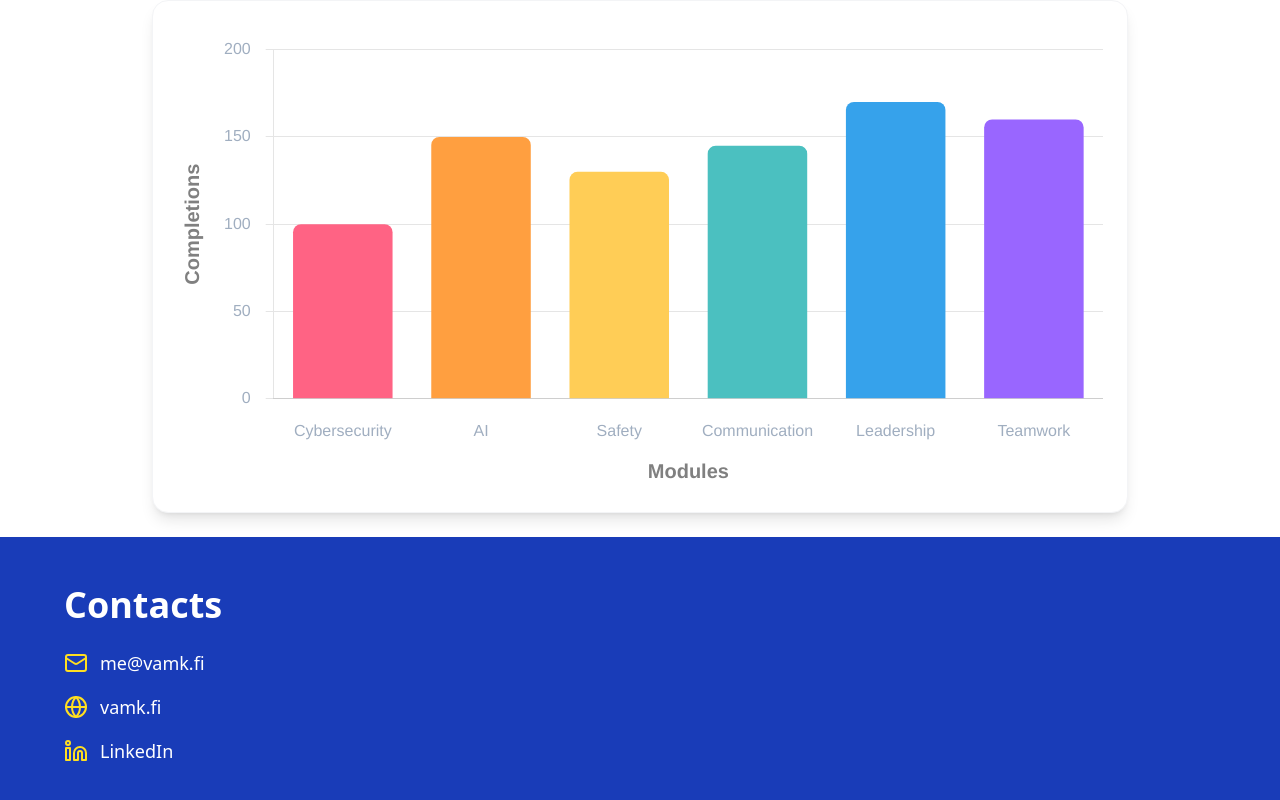
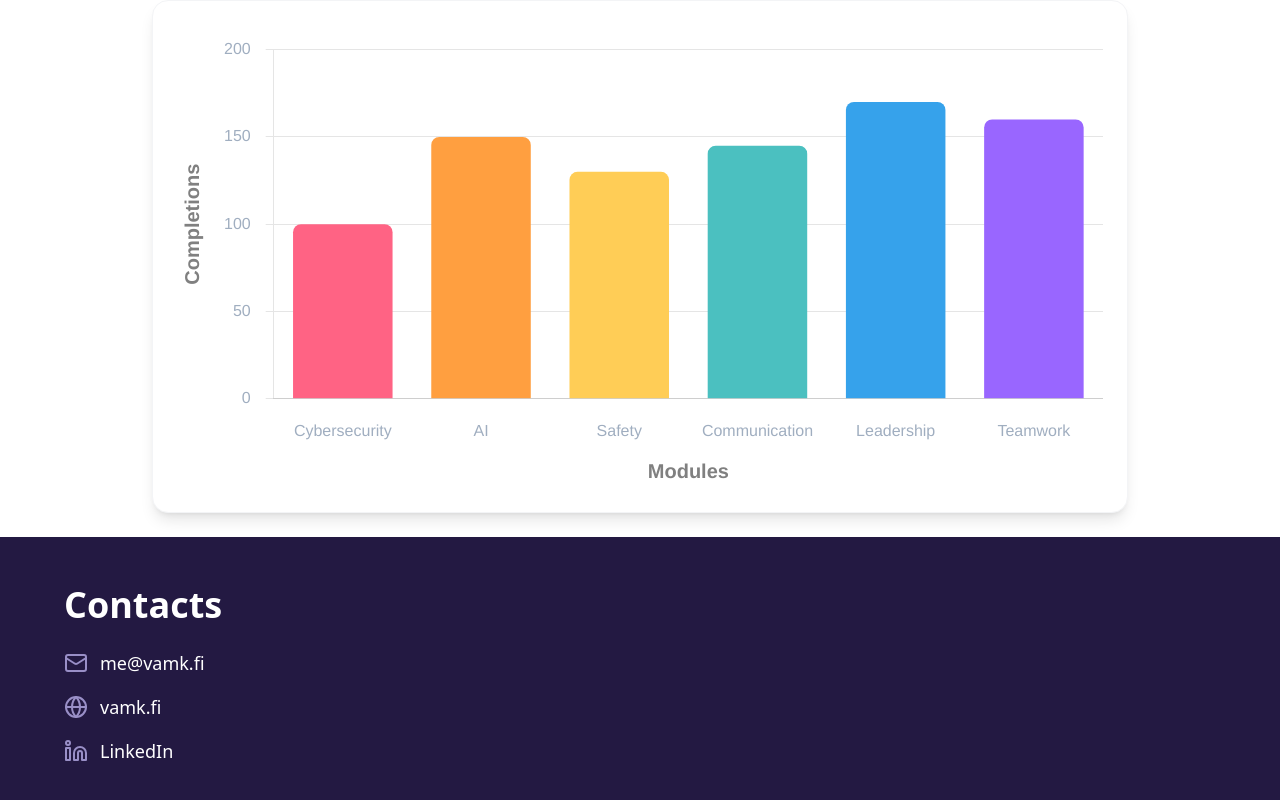
Before and after one commit to phiquangdat/tetra_app, a React app in the folder frontend/: page /admin in a window 1280 px wide. Shown: the part 386-1186 px from the top of the page. Built offline with nearby package versions, Linux system fonts and the light colour scheme; no server answers; the HTML template or start-up script is replaced by a standard one.

Commit message:
Update Footer component styles to align with the color scheme

```diff
--- a/frontend/src/components/ui/Footer.tsx
+++ b/frontend/src/components/ui/Footer.tsx
@@ -5,35 +5,38 @@ const Footer: React.FC = () => {
   return (
     <footer
       id="contact"
-      className="bg-blue-800 text-white p-8 md:p-12 shadow-lg"
+      className="bg-[#231942] text-white p-8 md:p-12 shadow-lg"
     >
       <div className="container mx-auto ml-4">
         <h2 className="text-3xl md:text-4xl font-bold mb-6">Contacts</h2>
         <div className="flex flex-col space-y-4">
           <div className="flex items-center space-x-3">
-            <Mail className="w-6 h-6 text-yellow-300" />
-            <a href="mailto:me@vamk.fi" className="text-lg hover:underline">
+            <Mail className="w-6 h-6 text-[#998FC7]" />
+            <a
+              href="mailto:me@vamk.fi"
+              className="text-lg hover:text-[#998FC7] transition-colors"
+            >
               me@vamk.fi
             </a>
           </div>
           <div className="flex items-center space-x-3">
-            <Globe className="w-6 h-6 text-yellow-300" />
+            <Globe className="w-6 h-6 text-[#998FC7]" />
             <a
               href="https://vamk.fi"
               target="_blank"
               rel="noopener noreferrer"
-              className="text-lg hover:underline"
+              className="text-lg hover:text-[#998FC7] transition-colors"
             >
               vamk.fi
             </a>
           </div>
           <div className="flex items-center space-x-3">
-            <Linkedin className="w-6 h-6 text-yellow-300" />
+            <Linkedin className="w-6 h-6 text-[#998FC7]" />
             <a
               href="https://www.linkedin.com/in/yourprofile"
               target="_blank"
               rel="noopener noreferrer"
-              className="text-lg hover:underline"
+              className="text-lg hover:text-[#998FC7] transition-colors"
             >
               LinkedIn
             </a>
```
